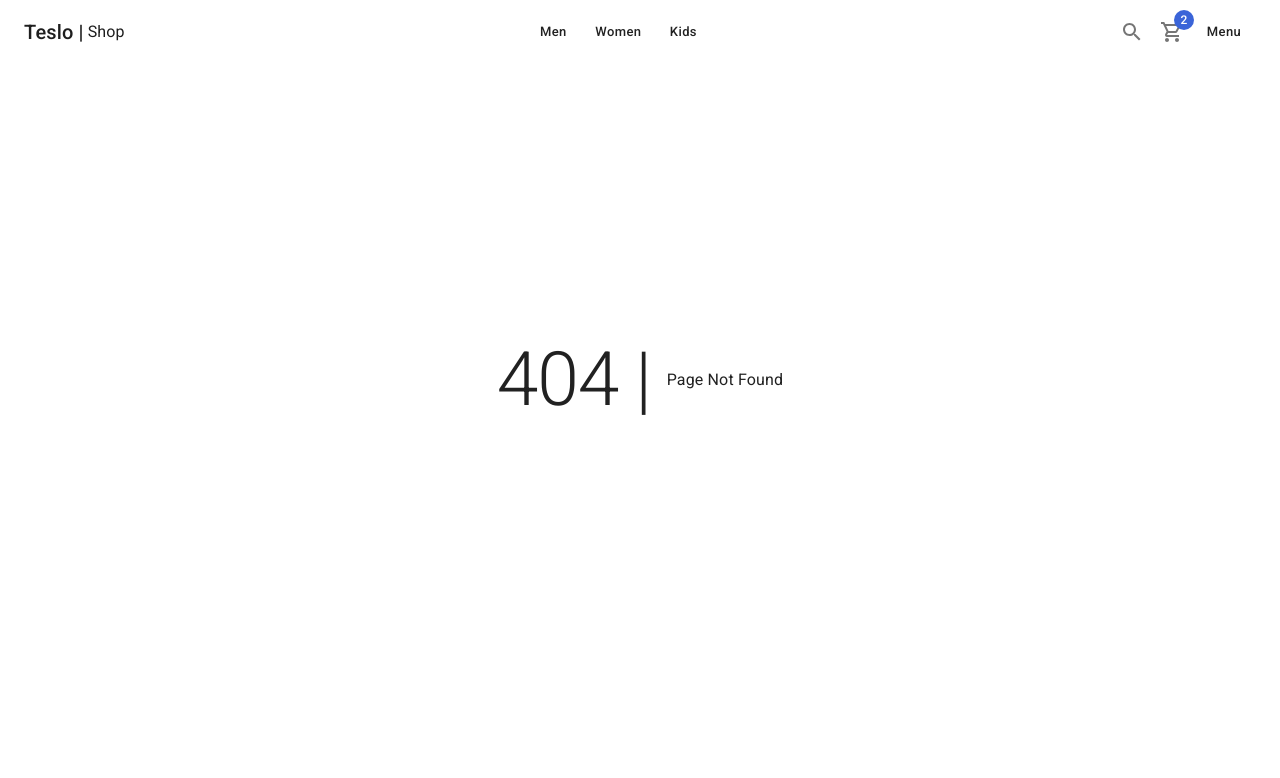
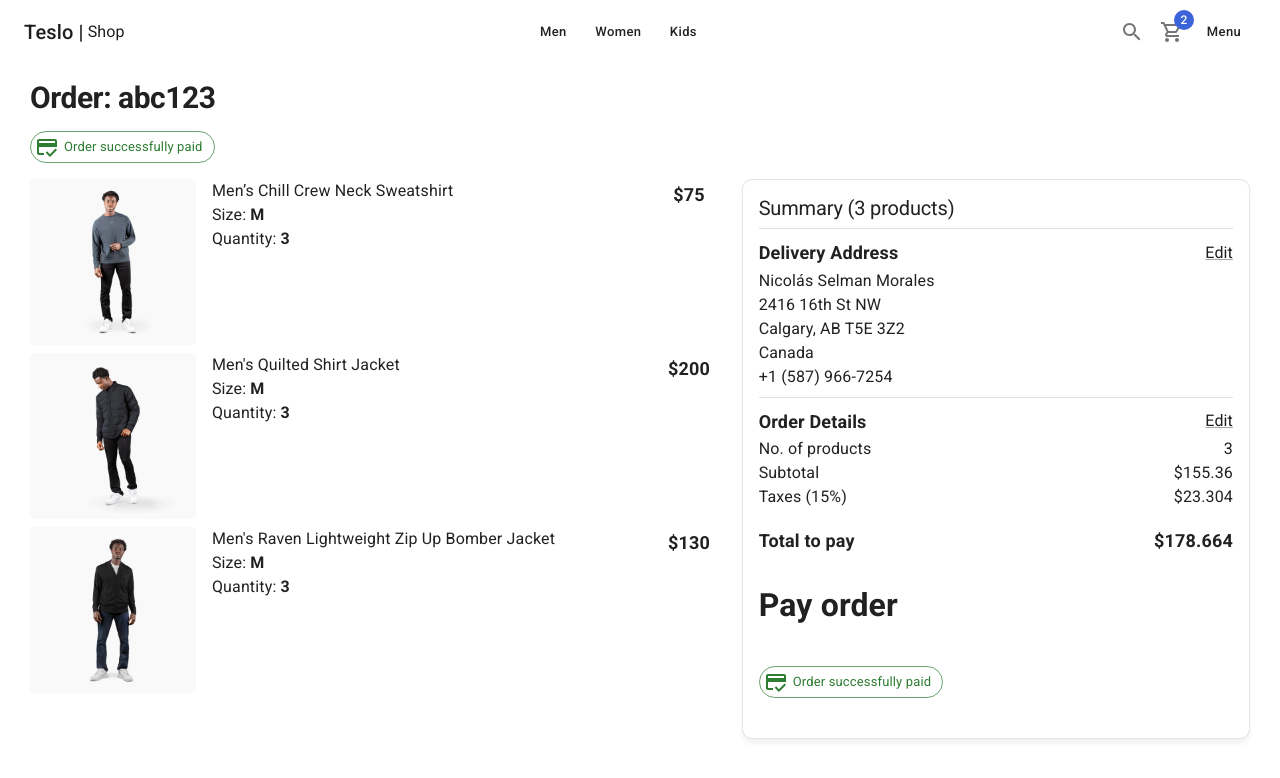
Before and after one commit to RedSocks25/TesloShop, a Next.js app: page /orders/1 in a window 1280 px wide. Before the commit this address had no page. Shown: the top 778 px of the page. Built offline with nearby package versions, Linux system fonts and the light colour scheme.

Commit message:
Order by ID Summary Page

```diff
--- /dev/null
+++ b/pages/orders/[id].tsx
@@ -0,0 +1,95 @@
+import React from 'react';
+
+import NextLink from 'next/link';
+
+import { Box, Card, CardContent, Divider, Grid, Typography, Link, Chip } from '@mui/material';
+
+import { ShopLayout } from '../../components/layouts';
+import { CartList } from '../../components/cart';
+import { OrderSummary } from '../../components/cart';
+import { CreditCardOffOutlined, CreditScoreOutlined } from '@mui/icons-material';
+
+const OrderPage = () => {
+  return (
+    <ShopLayout title='Order 21532' pageDescription='Order Summary'>
+      <Typography variant='h1' component='h1'>Order: abc123</Typography>
+
+      {/* <Chip
+        sx={{ my: 2 }}
+        label='Waiting for payment'
+        variant='outlined'
+        color='error'
+        icon={ <CreditCardOffOutlined /> }
+      /> */}
+      <Chip
+        sx={{ my: 2 }}
+        label='Order successfully paid'
+        variant='outlined'
+        color='success'
+        icon={ <CreditScoreOutlined /> }
+      />
+
+      <Grid container>
+
+        <Grid item xs={ 12 } sm={ 7 }>
+          <CartList />
+        </Grid>
+
+        <Grid item xs={ 12 } sm={ 5 }>
+          <Card className='summary-card'>
+            <CardContent>
+
+              <Typography variant='h2'>Summary (3 products)</Typography>
+              <Divider sx={{ my: 1 }} />
+
+              <Box display='flex' justifyContent='space-between' alignItems='center'>
+                <Typography variant='subtitle1'>Delivery Address</Typography>
+                <NextLink href='/checkout/address' passHref>
+                  <Link underline='always'>
+                    Edit
+                  </Link>
+                </NextLink>
+              </Box>
+
+              <Typography>Nicolás Selman Morales</Typography>
+              <Typography>2416 16th St NW</Typography>
+              <Typography>Calgary, AB T5E 3Z2</Typography>
+              <Typography>Canada</Typography>
+              <Typography>+1 (587) 966-7254</Typography>
+
+              <Divider sx={{ my: 1 }} />
+
+              <Box display='flex' justifyContent='space-between' alignItems='center'>
+                <Typography variant='subtitle1'>Order Details</Typography>
+                <NextLink href='/checkout/address' passHref>
+                  <Link underline='always'>
+                    Edit
+                  </Link>
+                </NextLink>
+              </Box>
+
+              <OrderSummary />
+
+              <Box sx={{ mt: 3 }}>
+                {/* TODO */}
+                <h1>Pay order</h1>
+
+                <Chip
+                  sx={{ my: 2 }}
+                  label='Order successfully paid'
+                  variant='outlined'
+                  color='success'
+                  icon={ <CreditScoreOutlined /> }
+                />
+              </Box>
+
+            </CardContent>
+          </Card>
+        </Grid>
+
+      </Grid>
+    </ShopLayout>
+  );
+}
+
+export default OrderPage;
```
